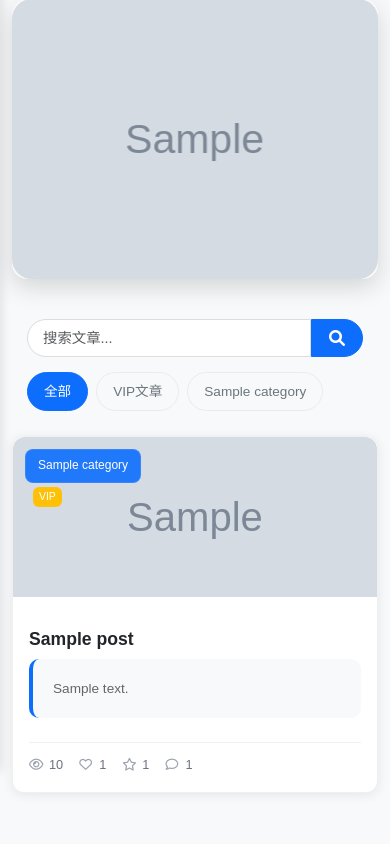
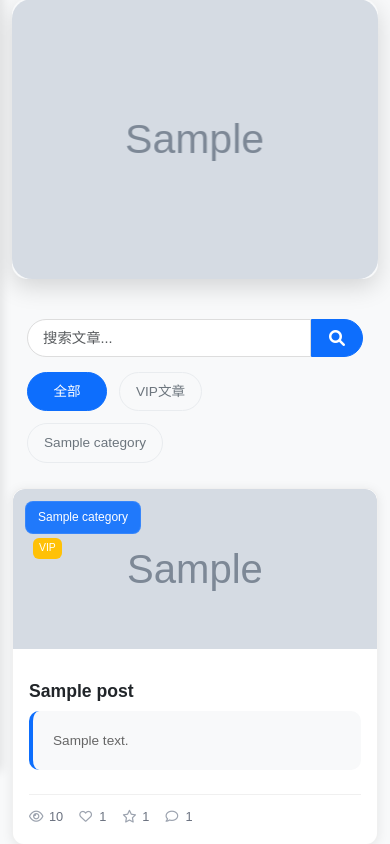
Before and after one commit to jhzhou002/blog, a Django app: page / in a window 390 px wide. Shown: the part 73-917 px from the top of the page. Run offline with Django 4.2, Linux system fonts and the light colour scheme; tables that the repository leaves empty hold one stand-in row (values such as "Sample post"); grey boxes marked "Sample" are stand-in pictures.

Commit message:
实现移动端两行菜单布局和VIP文章筛选
- 第一行：全部（默认）和VIP文章切换按钮
- 第二行：根据选择显示对应分类（全部分类/VIP分类）
- 点击VIP文章时第二行切换到VIP文章的分类
- 添加JavaScript动态切换功能和URL参数管理
- 更新Django视图支持vip_only筛选参数
- 优化移动端菜单样式和布局

🤖 Generated with [Claude Code](https://claude.ai/code)

Co-Authored-By: Claude <noreply@anthropic.com>

```diff
--- a/blog/views.py
+++ b/blog/views.py
@@ -24,11 +24,14 @@ def index(request):
 
     # 获取筛选参数
     category_id = request.GET.get('category')
+    vip_only = request.GET.get('vip_only')
 
-    # 获取已发布的文章，支持分类筛选
+    # 获取已发布的文章，支持分类和VIP筛选
     posts = Post.objects.filter(is_published=True).select_related('category', 'author').prefetch_related('tags')
 
-    # 注意：所有用户都可以看到VIP文章列表，只是访问时会有限制
+    # VIP筛选
+    if vip_only:
+        posts = posts.filter(is_vip_only=True)
 
     # 当前选中的分类
     current_category = None
--- a/static/css/style.css
+++ b/static/css/style.css
@@ -910,11 +910,33 @@ body {
     justify-content: center;
 }
 
-.mobile-filter-tabs {
+/* 移动端两行菜单布局 */
+.mobile-filter-row-1 {
+    display: flex;
+    gap: 12px;
+    margin-bottom: 12px;
+    justify-content: flex-start;
+}
+
+.mobile-filter-row-2 {
+    margin-bottom: 8px;
+}
+
+.category-tabs {
     display: flex;
     gap: 8px;
     overflow-x: auto;
     padding-bottom: 5px;
+}
+
+.primary-tab {
+    flex: 0 0 auto;
+    min-width: 80px;
+    text-align: center;
+}
+
+.category-tab {
+    flex-shrink: 0;
 }
 
 .filter-tab {
--- a/templates/blog/index.html
+++ b/templates/blog/index.html
@@ -60,12 +60,24 @@
                 </button>
             </form>
         </div>
-        <div class="mobile-filter-tabs">
-            <a href="{% url 'blog:index' %}" class="filter-tab {% if not request.resolver_match.kwargs %}active{% endif %}">全部</a>
-            <a href="#" class="filter-tab" onclick="toggleVipFilter()">VIP文章</a>
-            {% for category in categories|slice:":3" %}
-                <a href="{% url 'blog:category_posts' category.pk %}" class="filter-tab">{{ category.name }}</a>
-            {% endfor %}
+        <!-- 第一行：全部/VIP文章切换 -->
+        <div class="mobile-filter-row-1">
+            <a href="{% url 'blog:index' %}" class="filter-tab primary-tab {% if not request.GET.vip_only %}active{% endif %}" data-filter="all">全部</a>
+            <a href="#" class="filter-tab primary-tab {% if request.GET.vip_only %}active{% endif %}" data-filter="vip">VIP文章</a>
+        </div>
+
+        <!-- 第二行：分类筛选 -->
+        <div class="mobile-filter-row-2" id="categoryRow">
+            <div class="category-tabs" id="allCategories">
+                {% for category in categories %}
+                    <a href="{% url 'blog:category_posts' category.pk %}" class="filter-tab category-tab" data-category-id="{{ category.pk }}">{{ category.name }}</a>
+                {% endfor %}
+            </div>
+            <div class="category-tabs d-none" id="vipCategories">
+                {% for category in categories %}
+                    <a href="{% url 'blog:category_posts' category.pk %}?vip_only=1" class="filter-tab category-tab" data-category-id="{{ category.pk }}">{{ category.name }}</a>
+                {% endfor %}
+            </div>
         </div>
     </div>
 
```
Also changed, not shown: static/js/main.js (+50 -0 lines).
